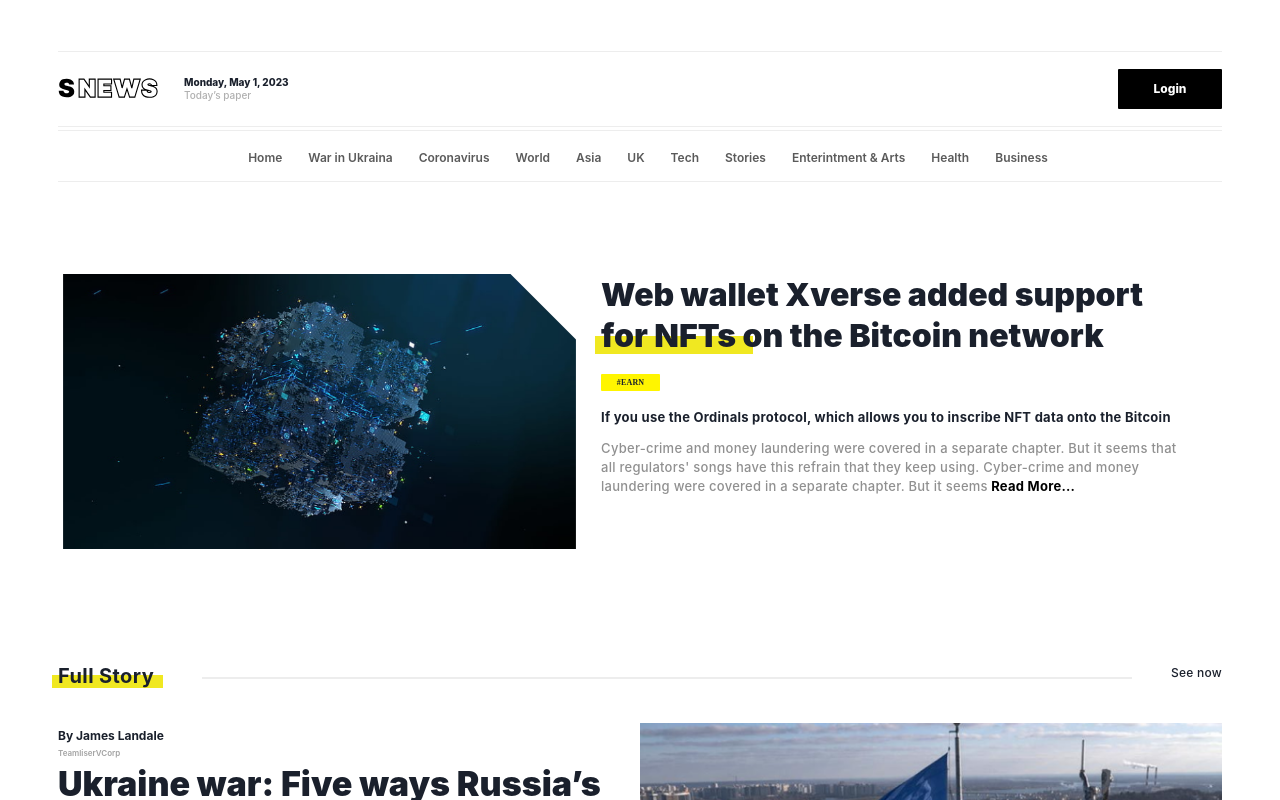
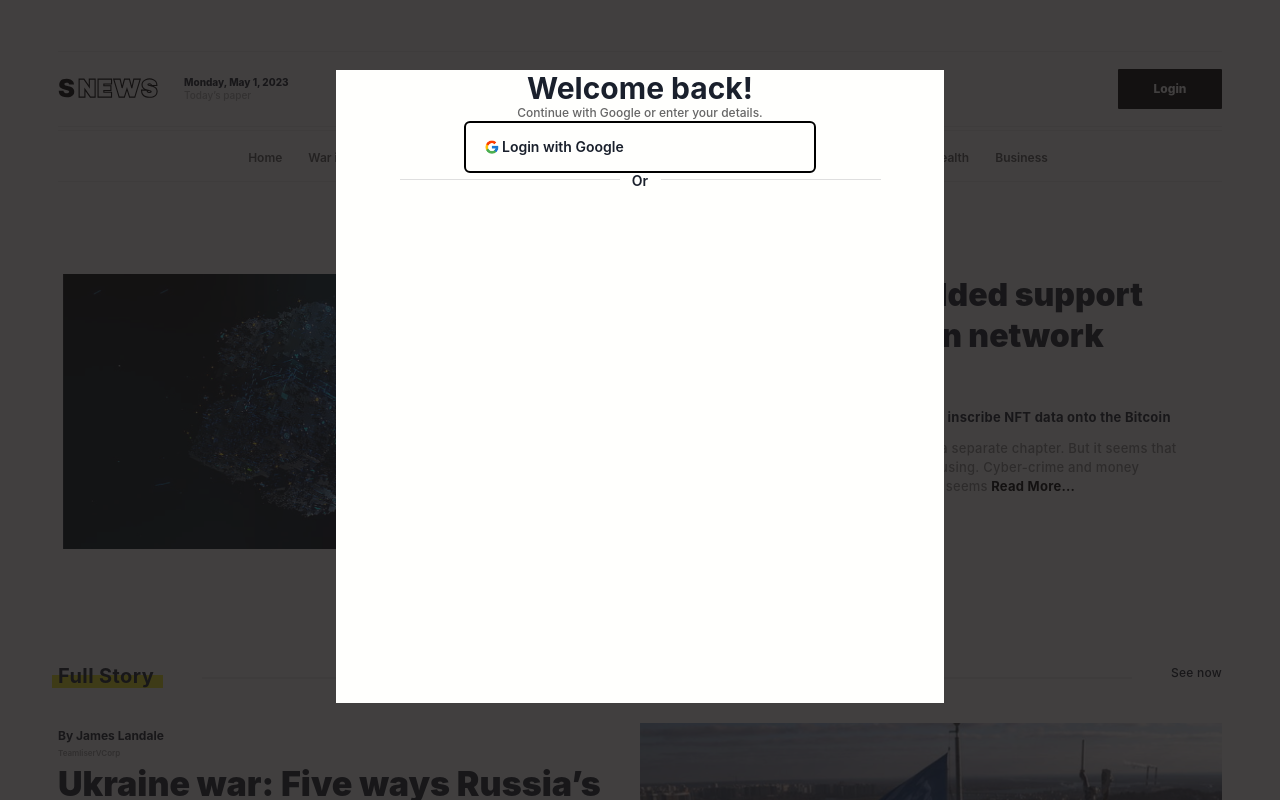
Before and after one commit to 1hoodlab/read-to-earn-frontend, a Next.js app: page / in a window 1280 px wide. Both pictures are taken after a click on the button "Login". Shown: the top 800 px of the page. Built offline with nearby package versions, Linux system fonts and the light colour scheme; no server answers.

Commit message:
feat/hoempage_update

```diff
--- /dev/null
+++ b/src/components/Login/index.tsx
@@ -0,0 +1,52 @@
+import { Box, Button, Text } from "@chakra-ui/react";
+// import Link from "next/link";
+import styles from "@/styles/Home.module.scss";
+import { useRouter } from "next/router";
+import React from "react";
+import Image from "next/image";
+import { relative } from "path";
+// import Register from "../../pages/Register";
+interface LoginProps {
+    isVisible: boolean;
+    onClose: () => void;
+}
+export default function Login({ isVisible, onClose }: LoginProps) {
+    const router = useRouter();
+    function google() {
+        router.push('/#')
+    }
+    if (!isVisible) return null;
+    return (
+        <>
+
+            <Box position={"fixed"} inset={0} background={"rgba(24, 21, 21, 0.82)"} zIndex={10} >
+
+
+                <Box width={608} height={633} background={"#FFFFFD"} marginTop={70} marginLeft={"auto"} marginRight={"auto"} textAlign={"center"}>
+                    <Text fontWeight={700} fontSize={"30px"} lineHeight={"36px"}>Welcome back!</Text>
+                    <Text fontWeight={500} fontSize={"12px"} lineHeight={"14.52px"} color={"#666666"}>Continue with Google or enter your details.</Text>
+                    <Box border={"2px solid #000000"}
+                        borderRadius={6}
+                        width={352}
+                        marginLeft={"auto"}
+                        marginRight={"auto"}
+                        display={"flex"}
+                        padding={4} >
+                        <Image src="/img/logoGoogle.png" alt="logo Google"
+                            height={20}
+                            width={20}
+                        />
+                        <Text fontWeight={600} fontSize={"14px"} lineHeight={"16.94px"}>Login with Google</Text>
+                    </Box>
+                    <Box display={"flex"} textAlign={"center"} marginLeft={"auto"} marginRight={"auto"}>
+                        <Box height={0.3} background={"#DFDFDF"} width={220} marginTop={1.5} marginLeft={"auto"} ></Box>
+                        <Text fontWeight={600} fontSize={"14px"} lineHeight={"16.94px"} width={41}>Or</Text>
+                        <Box height={0.3} background={"#DFDFDF"} width={220} marginTop={1.5} marginRight={"auto"}></Box>
+                    </Box>
+                </Box>
+
+
+            </Box >
+        </>
+    )
+}
--- a/src/components/header/index.tsx
+++ b/src/components/header/index.tsx
@@ -1,10 +1,13 @@
 import { Box, Text } from '@chakra-ui/react'
-import React from 'react'
+import React, { useState } from 'react'
 import styles from "@/styles/Home.module.scss";
 import Image from "next/image";
 import { getNowddddMMMMDYYYY } from '@/utils';
 import ButtonRte from '../Button';
+import Login from "../Login";
+
 export default function Header() {
+  const [showModal, setShowModal] = useState(false);
   return (
     <Box
       display={"flex"}
@@ -30,9 +33,10 @@
           </Text>
         </Box>
       </Box>
-      <Box>
+      <Box onClick={() => setShowModal(true)}>
         <ButtonRte title="Login" />
       </Box>
+      <Login isVisible={showModal} onClose={() => setShowModal(false)} />
     </Box>
   )
 }
--- a/src/styles/Home.module.scss
+++ b/src/styles/Home.module.scss
@@ -1,4 +1,5 @@
 @import 'listArticle.module';
+@import 'loginForm.module';
 
 // .main {}
 
--- /dev/null
+++ b/src/styles/_loginForm.module.scss
@@ -0,0 +1,3 @@
+.background {
+    // opacity: 0.4;
+}
```
Also changed, not shown: src/pages/index.tsx (+7 -7 lines), public/img/logoGoogle.png (added).
